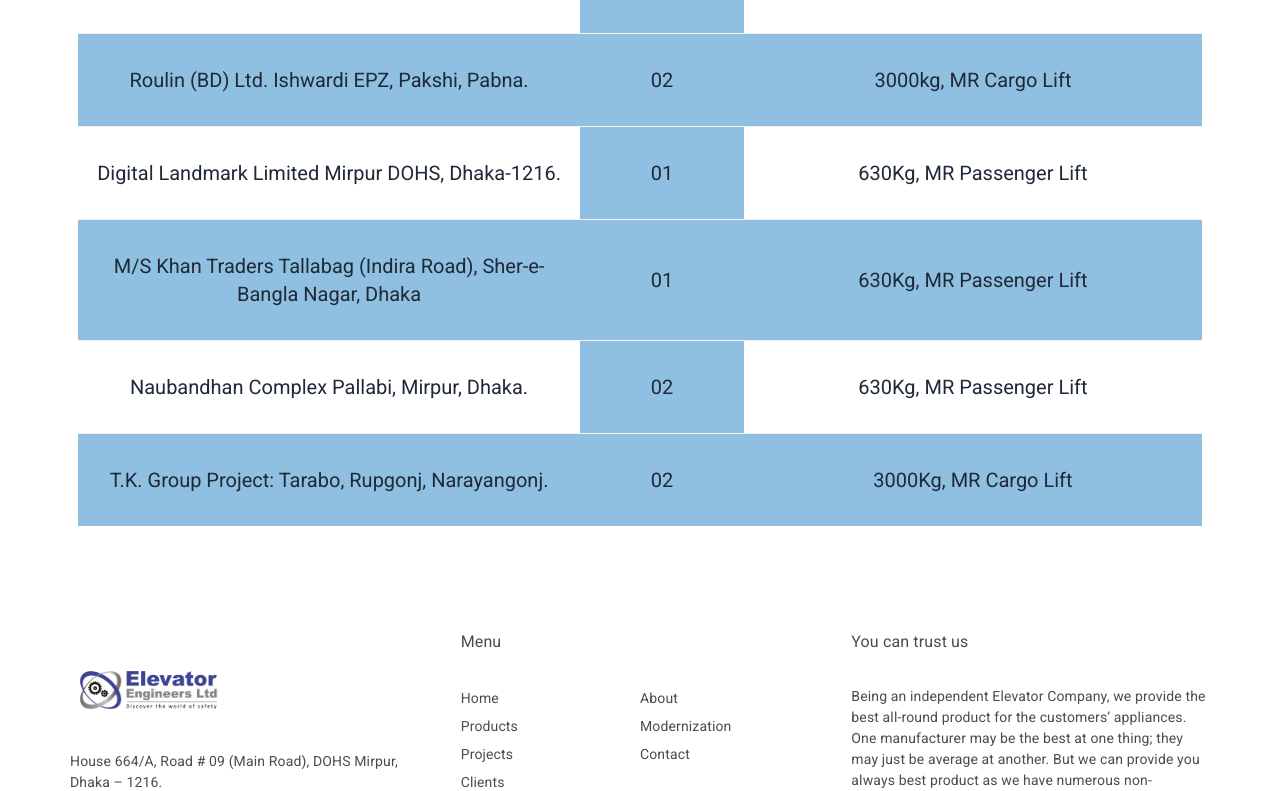
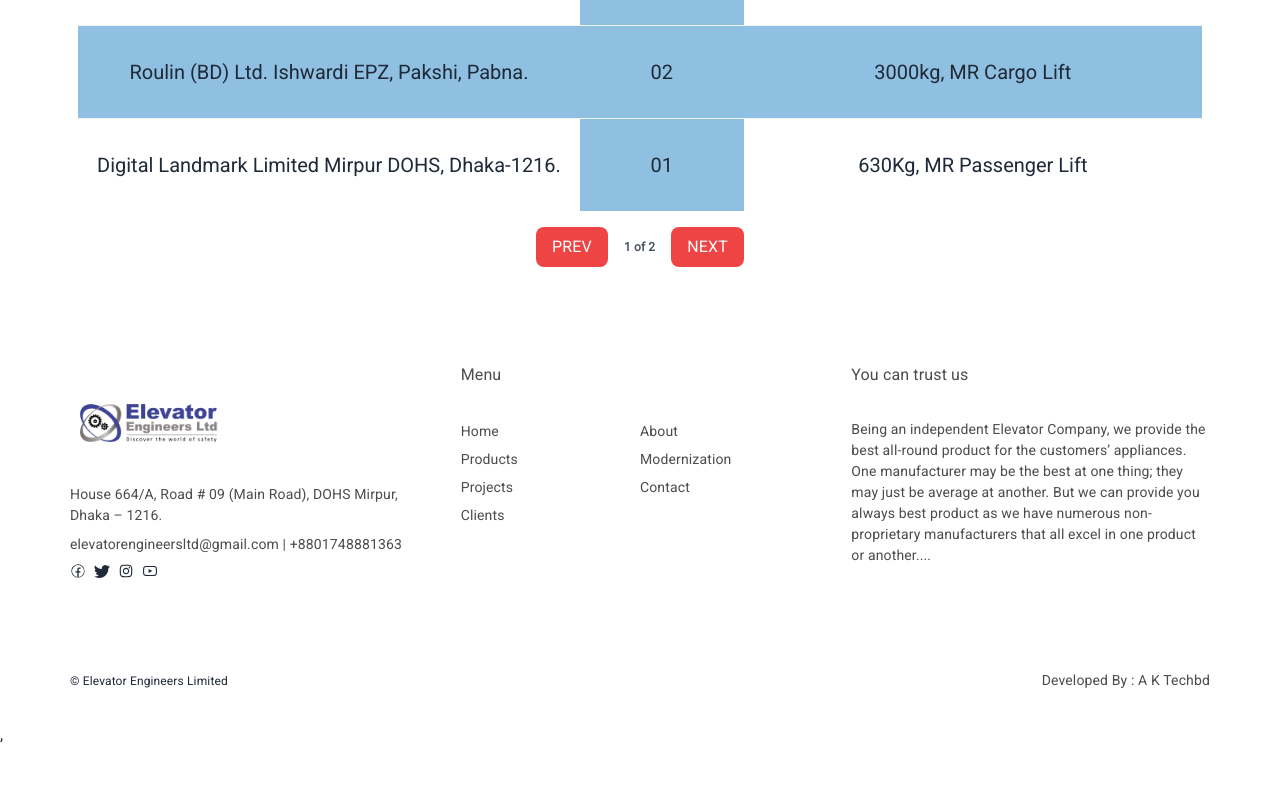
Before and after one commit to showkotus/elevator, a React (Vite) app: page /ongoing-projects in a window 1280 px wide. Shown: the part 1155-1946 px from the top of the page. After the commit the page ends 1902 px from the top, so only its background shows below. Built offline with nearby package versions, Linux system fonts and the light colour scheme.

Commit message:
create pagination in project page

```diff
--- a/src/components/ShowProjects/ShowProjects.jsx
+++ b/src/components/ShowProjects/ShowProjects.jsx
@@ -1,12 +1,42 @@
+import { useState } from 'react';
 import './ShowProjects.css'
 // eslint-disable-next-line react/prop-types
 const ShowProjects = ({ data }) => {
     // eslint-disable-next-line react/prop-types
     const { projects, title } = data
+    const [page, setPage] = useState(0)
+    // const [currentPage, setCurrentPage] = useState(1)
+    // eslint-disable-next-line react/prop-types
+    const pages = Math.ceil(projects.length / 10)
+    let lastpage = page * 10 + 10
+    // eslint-disable-next-line react/prop-types
+    if (lastpage >= projects.length) {
+        // eslint-disable-next-line react/prop-types
+        lastpage = projects.length
+    }
+    // if(lastpage >= products.length){
+    //     lastpage = products.length
+    // }
+    const getNextNum = () =>{
+        if(page >=(pages - 1)){
+            setPage(pages - 1)
+        }
+        else{
+            setPage(page + 1)
+        }
+    }
+    const getPrevNum = () =>{
+        if(page <= 0){
+            setPage(0)
+        }
+        else{
+            setPage(page - 1)
+        }
+    }
     return (
         <div>
             <h3 className="text-center font-bold text-2xl mb-4 mt-2 text-red-500 my-8">{title}</h3>
-            <div className='my-12'>
+            <div className='my-10'>
                 <div className="overflow-x-auto">
                     <table className="table">
                         <thead>
@@ -20,7 +50,7 @@
                             {
                                 projects &&
                                 // eslint-disable-next-line react/prop-types
-                                projects.map((project, index) => <tr key={index} className='text-center hover'>
+                                projects.slice(page * 10, page * 10 + 10).map((project, index) => <tr key={index} className='text-center hover'>
                                     <td className={`text-lg md:text-xl py-2 md:py-8 ${index % 2 == 0 ? "bg-[#8fc0e1]":""}`}>{project.name}</td>
                                     <td className='text-lg md:text-xl py-2 md:py-8 bg-[#8fc0e1]'>{project.number}</td>
                                     <td className={`text-lg md:text-xl py-2 md:py-8 ${index % 2 == 0 ? "bg-[#8fc0e1]":""}`}>{project.capacity}</td>
@@ -31,6 +61,11 @@
                         </tbody>
                     </table>
                 </div>
+                <div className='flex items-center justify-center my-4'>
+                    <button className='uppercase bg-red-500 text-white hover:bg-black px-4 py-2 rounded-lg' onClick={() => getPrevNum()}>PREV</button>
+                    <p className='font-bold text-gray-600 mx-4'>{page + 1} of {pages}</p>
+                    <button className='uppercase bg-red-500 text-white hover:bg-black px-4 py-2 rounded-lg' onClick={() => getNextNum()}>NEXT</button>
+                </div>
             </div>
         </div>
     );
```
